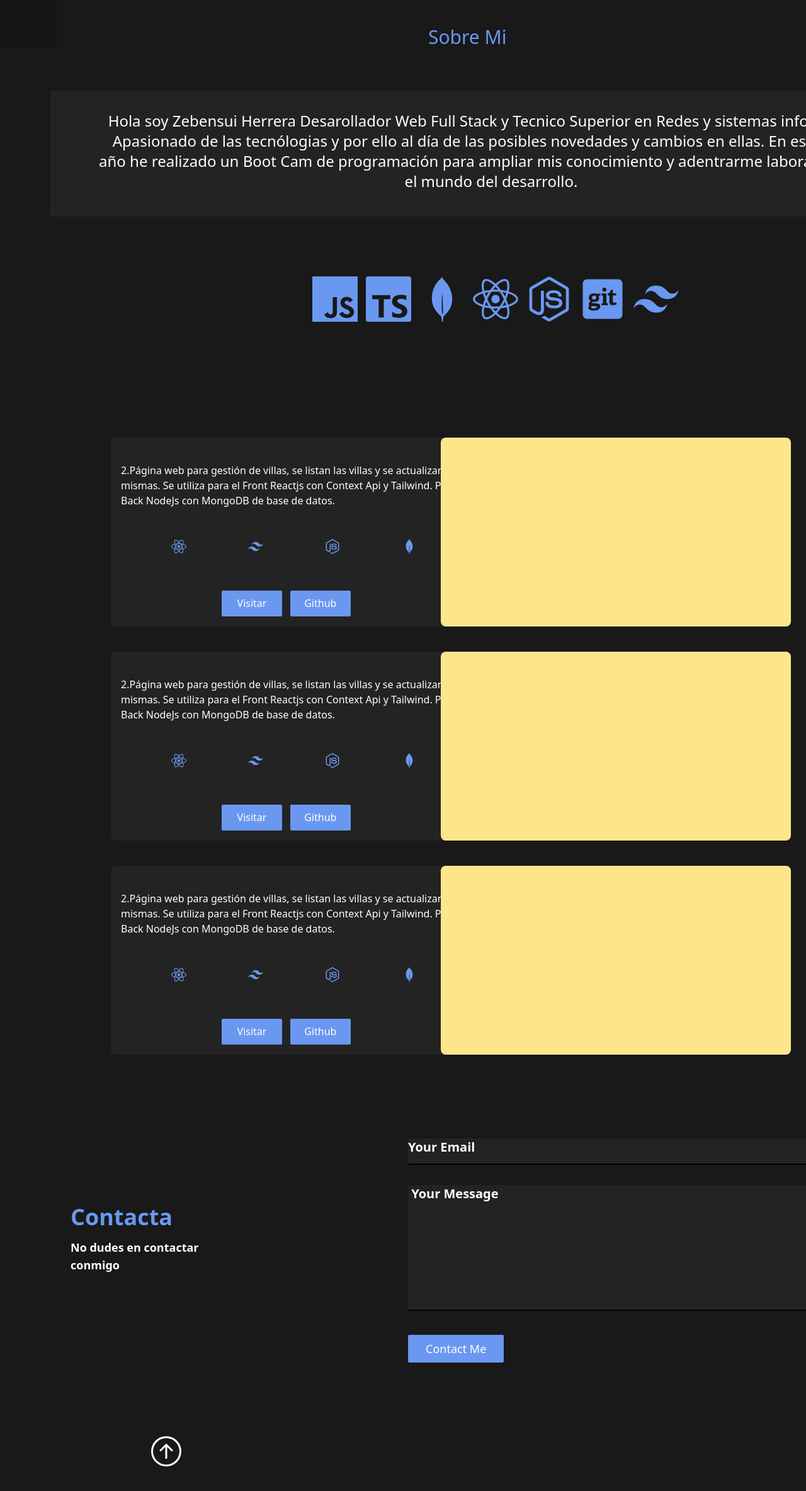
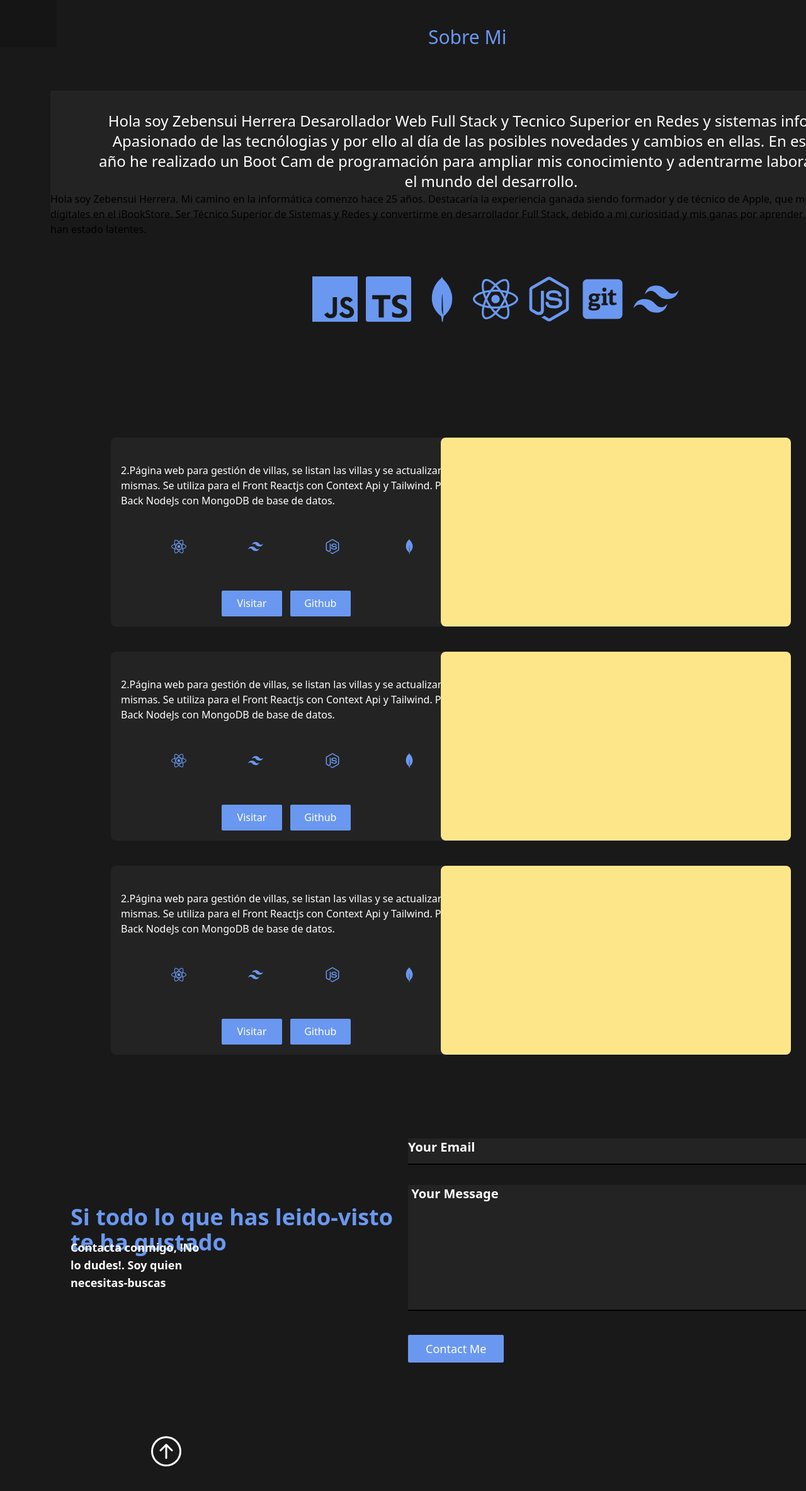
Before and after one commit to yusnebez/portfolio-React, a React (Vite) app: page / in a window 1280 px wide. Shown: the part 925-3293 px from the top of the page at 63% size. Built offline with nearby package versions, Linux system fonts and the light colour scheme; the HTML template or start-up script is replaced by a standard one.

Commit message:
nuevo texto1.0

```diff
--- a/src/component/Contact.jsx
+++ b/src/component/Contact.jsx
@@ -17,8 +17,8 @@ export const Contact = () => {
     >
 
             <div className='grid grid-cols-2 grid-rows-3'>
-                <h1 className='row-start-2 md:ml-32 lg:ml-28 ml-28 text-4xl font-bold text-[#6A98F0] mt-9 col-span-2'>Contacta</h1>
-                <b className='col-span-2 row-start-3 mt-2 ml-16 text-lg text-white md:ml-32 lg:ml-28 lg:-mt-28 md:col-span-1'>No dudes en contactar conmigo </b>
+                <h1 className='row-start-2 md:ml-32 lg:ml-28 ml-28 text-4xl font-bold text-[#6A98F0] mt-9 col-span-2'>Si todo lo que has leido-visto te ha gustado</h1>
+                <b className='col-span-2 row-start-3 mt-2 ml-16 text-lg text-white md:ml-32 lg:ml-28 lg:-mt-28 md:col-span-1'>Contacta conmigo, !No lo dudes!. Soy quien necesitas-buscas </b>
             </div>
 
             <div className='grid content-center grid-cols-1 ml-16 md:ml-28 lg:ml-2'>
--- a/src/component/Education.jsx
+++ b/src/component/Education.jsx
@@ -23,6 +23,12 @@ export const Education = () => {
         las posibles novedades y cambios en ellas. En este último año he realizado un Boot Cam de programación para ampliar mis conocimiento y adentrarme
         laboralmente en el mundo del desarrollo.
         </p>
+        <p>
+          Hola soy Zebensui Herrera. Mi camino en la informática comenzo hace 25 años. Destacaría la experiencia
+          ganada siendo formador y de técnico de Apple, que me permitio escribir dos libros dígitales en el iBookStore.
+          Ser Técnico Superior de Sistemas y Redes y convertirme en desarrollador Full Stack, debido a mi curiosidad
+          y mis ganas por aprender a programar que siempre han estado latentes.
+        </p>
       </div>
       <div className='grid col-span-2 row-start-3 gap-2 p-4 md:ml-16 mt-28 lg:ml-16 xl:ml-96 lg:mt-64'>
         <div className='grid grid-cols-3 grid-rows-4 gap-2 ml-12 md:ml-24 lg:grid-rows-1 lg:grid-cols-8'>
```
